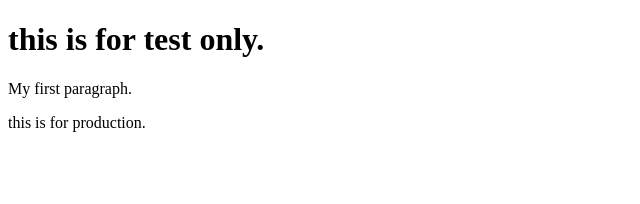
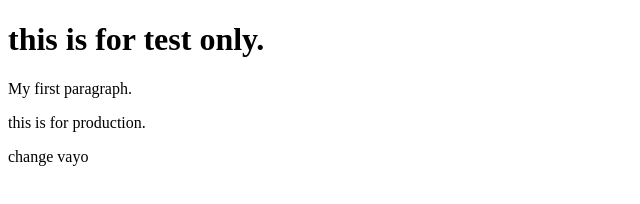
Before and after one commit to ChandanKunwar/Test, a plain HTML site: page index.html in a window 1280 px wide. Shown: the whole page, without its empty margins (0-640 px from the left). Drawn offline with Linux system fonts and the light colour scheme.

Commit message:
Update index.html

```diff
--- a/index.html
+++ b/index.html
@@ -8,5 +8,7 @@
 
   <p>this is for production. </p>
 
+  <p>change vayo </p>
+
 </body>
 </html>
```
